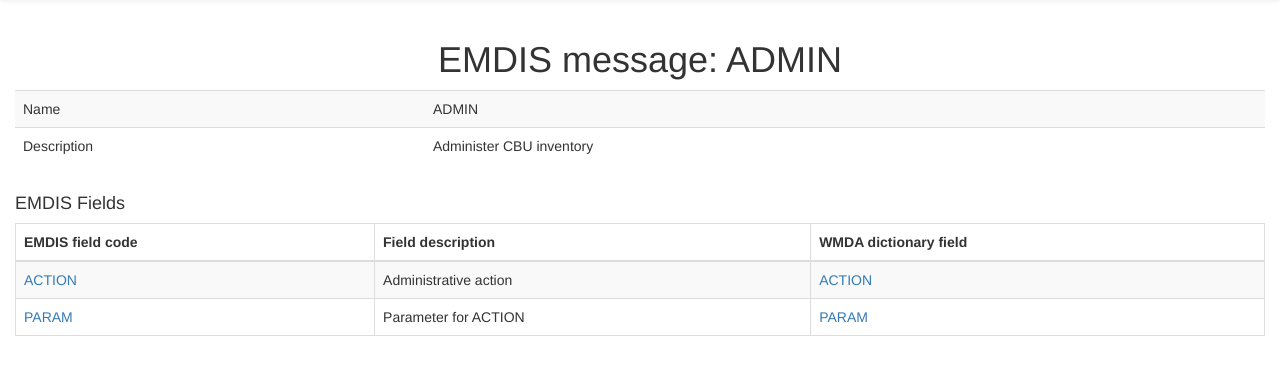
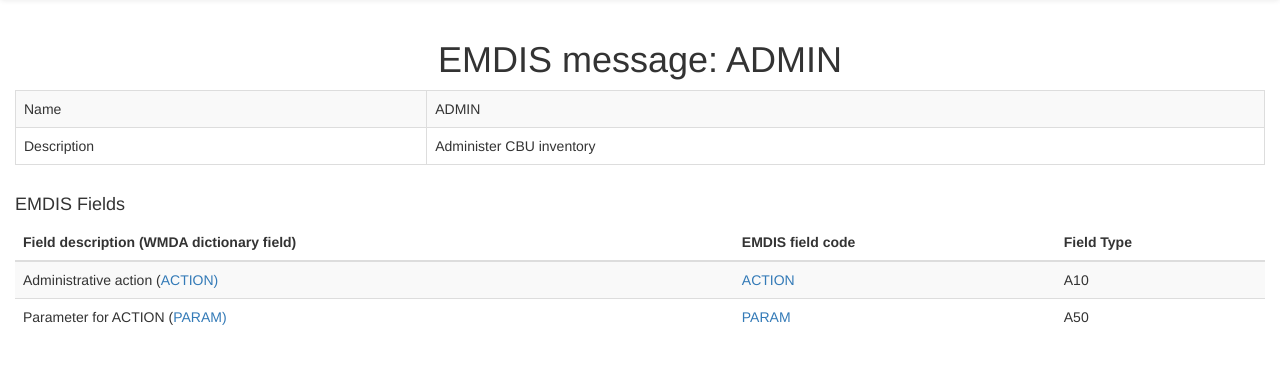
Before and after one commit to antmont/wmda-stuff, a Django app: page /emdis/message/1/ in a window 1280 px wide. Shown: the part 52-427 px from the top of the page. Run offline with Django 3.2, Linux system fonts and the light colour scheme; data comes from the database, SQL or seed files in the repository; some libraries are stand-ins or nearby versions.

Commit message:
Fix all URL tags in templates

```diff
--- a/wmdadict/templates/wmdadict/dictionary_detail.html
+++ b/wmdadict/templates/wmdadict/dictionary_detail.html
@@ -54,7 +54,7 @@
                                 <td>EMDIS fields</td>
                                 <td>
                                     {% for efield in dfield.emdisfield_set.all %}
-                                        <a href="/emdis/field/{{ efield.id }}/">{{ efield.field_code }}<br />
+                                        <a href="{% url 'emdis_detail' efield.pk %}">{{ efield.field_code }}<br />
                                     {% endfor %}
                                 </td>
                             </tr>
--- a/wmdadict/templates/wmdadict/dictionary_list.html
+++ b/wmdadict/templates/wmdadict/dictionary_list.html
@@ -39,7 +39,7 @@
                 <tbody>
                     {% for dfield in dict_fields.qs %}
                         <tr>
-                            <td><a href="/dict/{{ dfield.id }}/">{{ dfield.label }}</td>
+                            <td><a href="{% url 'dictionary_detail' dfield.pk %}">{{ dfield.label }}</td>
                             <td>{{ dfield.description_short }}</td>
                             <td>{{ dfield.owner_family }}</td>
                         </tr>
--- a/wmdadict/templates/wmdadict/emdis_detail.html
+++ b/wmdadict/templates/wmdadict/emdis_detail.html
@@ -23,7 +23,7 @@
                         </tr>
                         <tr>
                             <td>Dictionary field</td>
-                            <td><a href="/dict/{{ efield.dict_field.pk }}/">{{ efield.dict_field }}</a><br />
+                            <td><a href="{% url 'dictionary_detail' efield.dict_field.pk %}">{{ efield.dict_field }}</a><br />
                                 {{ efield.dict_field.description_short }}
                             </td>
                         </tr>
@@ -31,7 +31,7 @@
                             <td>EMDIS messages</td>
                             <td>
                                 {% for message in efield.emdis_messages.all %}
-                                    <a href="/emdis/message/{{ message.pk }}/">{{ message }}</a><br />
+                                    <a href="{% url 'emdis_msg_detail' message.pk %}">{{ message }}</a><br />
                                 {% endfor %}
                             </td>
                         </tr>
--- a/wmdadict/templates/wmdadict/emdis_msg_detail.html
+++ b/wmdadict/templates/wmdadict/emdis_msg_detail.html
@@ -3,7 +3,7 @@
 {% block content %}
     <h1 class="text-center">EMDIS message: {{ emsg }}</h1>
         <div class="table-responsive">
-            <table class="table table-hover table-striped tablesorter">
+            <table class="table table-bordered table-hover table-striped tablesorter">
                 <tbody>
                         <tr>
                             <td>Name</td>
@@ -19,20 +19,20 @@
             <h4>EMDIS Fields</h4>
             {% if emsg.emdisfield_set %}
                 <div class="table-responsive">
-                    <table class="table table-bordered table-hover table-striped tablesorter">
+                    <table class="table table-hover table-striped tablesorter">
                         <thead>
                             <tr>
+                                <th class="header"> Field description (WMDA dictionary field) <i class="icon-sort"></i></th>
                                 <th class="header"> EMDIS field code <i class="icon-sort"></i></th>
-                                <th class="header"> Field description <i class="icon-sort"></i></th>
-                                <th class="header"> WMDA dictionary field <i class="icon-sort"></i></th>
+                                <th class="header"> Field Type <i class="icon-sort"></i></th>
                             </tr>
                         </thead>
                         <tbody>
                             {% for efield in emsg.emdisfield_set.all %}
                                 <tr>
-                                    <td><a href="/emdis/field/{{ efield.pk }}/">{{ efield.field_code }}</td>
-                                    <td>{{ efield.field_description }}</td>
-                                    <td><a href="/dict/{{ efield.dict_field.pk }}/">{{ efield.dict_field }}</td>
+                                    <td>{{ efield.field_description }} (<a href="{% url 'emdis_detail' efield.pk %}">{{ efield.field_code }})</td>
+                                    <td><a href="{% url 'emdis_detail' efield.pk %}">{{ efield }}</td>
+                                    <td>{{ efield.field_type }}</td>
                                 </tr>
                             {% endfor %}
                         </tbody>
--- a/wmdadict/templates/wmdadict/emdis_msg_list.html
+++ b/wmdadict/templates/wmdadict/emdis_msg_list.html
@@ -24,7 +24,7 @@
     </form>
     {% if msg_filter %}
         <div class="table-responsive">
-            <table class="table table-bordered table-hover table-striped tablesorter">
+            <table class="table  table-hover table-striped tablesorter">
                 <thead>
                     <tr>
                         <th class="header"> EMDIS message <i class="icon-sort"></i></th>
@@ -35,7 +35,7 @@
                 <tbody>
                     {% for emsg in msg_filter.qs %}
                         <tr>
-                            <td><a href="/emdis/field/{{ emsg.pk }}/">{{ emsg.name }}</td>
+                            <td><a href="{% url 'emdis_msg_detail' emsg.pk %}">{{ emsg.name }}</td>
                             <td>{{ emsg.description }} <br />
                         </td>
                             <td>
@@ -49,7 +49,7 @@
                                             <ul class="list-group">
                                                 {% for efield in emsg.emdisfield_set.all %}
                                                     <li class="list-group-item">
-                                                        <a href="/emdis/field/{{ efield.pk }}/">{{ efield }}</a>
+                                                        <a href="{% url 'emdis_detail' efield.pk %}">{{ efield }}</a>
                                                     </li>
                                                 {% endfor %}
                                             </ul>
--- a/wmdadict/urls.py
+++ b/wmdadict/urls.py
@@ -3,8 +3,8 @@
 from . import views
 
 urlpatterns = [
-    # /
-    url(r'^$', views.index, name='index'),
+    # # /
+    # url(r'^$', views.index, name='index'),
     # /dict/
     url(r'^dict/$', views.dictionary_list, name='dictionary_list'),
     # /dict/5/
--- a/wmdadict/views.py
+++ b/wmdadict/views.py
@@ -4,8 +4,8 @@
 from .models import DictionaryField, EmdisField, EmdisMessage
 from .filters import DictionaryFilter, EmdisFieldFilter, EmdisMessageFilter
 
-def index(request):
-    return HttpResponse("Hello, world. You're at the WMDA Dictionary index.")
+# def index(request):
+#     return HttpResponse("Hello, world. You're at the WMDA Dictionary index.")
 
 def dictionary_list(request):
     field_list = DictionaryField.objects.all()
```
Also changed, not shown: wmdadict/templates/wmdadict/emdis_list.html (+4 -4 lines), README.md.
